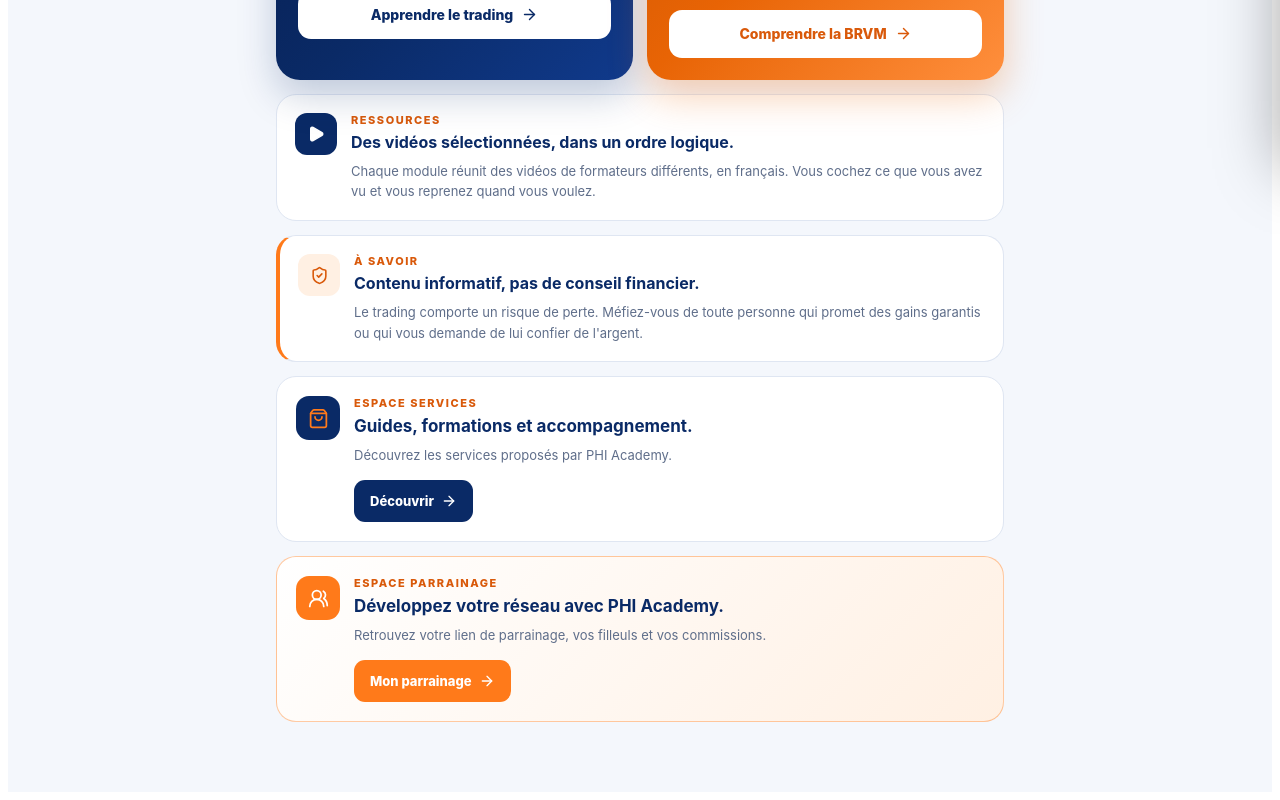
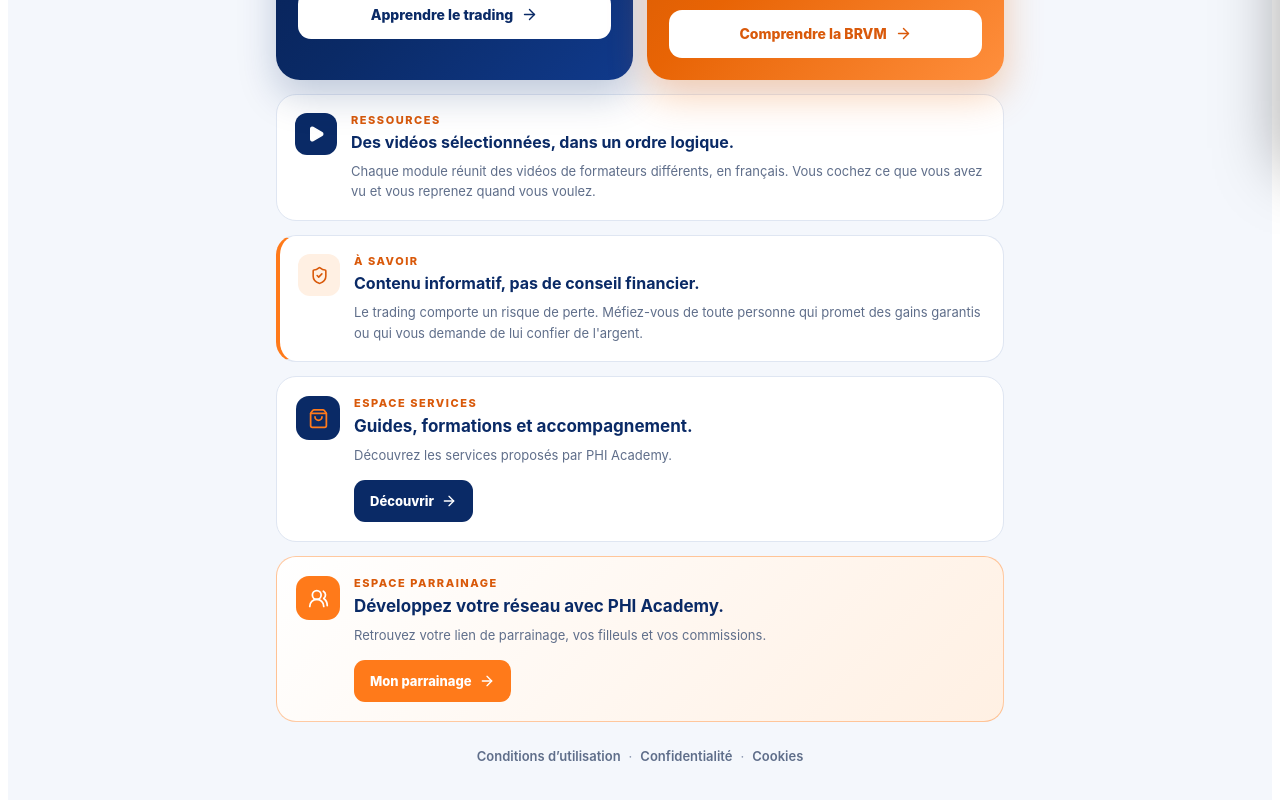
Before and after one commit to PHI-Agencies/Phiacademy, a React (Vite) app: page / in a window 1280 px wide. Shown: the part 631-1431 px from the top of the page. Built offline with nearby package versions, Linux system fonts and the light colour scheme; no server answers.

Commit message:
Add legal links and styles to Home component
Added legal links section with styling for better accessibility.

```diff
--- a/src/pages/Home.jsx
+++ b/src/pages/Home.jsx
@@ -10,7 +10,7 @@ import {
   UsersRound,
 } from "lucide-react";
 
-import { useNavigate } from "react-router-dom";
+import { Link, useNavigate } from "react-router-dom";
 
 import Navbar from "../components/Navbar";
 import { TRACKS } from "../data/cursusData";
@@ -193,6 +193,14 @@ function Home() {
             </button>
           </div>
         </section>
+
+        <p className="legal-links">
+          <Link to="/conditions">Conditions d’utilisation</Link>
+          <span>·</span>
+          <Link to="/confidentialite">Confidentialité</Link>
+          <span>·</span>
+          <Link to="/confidentialite#cookies">Cookies</Link>
+        </p>
       </main>
 
       {/* ===== MENU DU BAS (téléphone) ===== */}
@@ -631,6 +639,28 @@ function Home() {
           background: var(--orange);
         }
 
+
+        .legal-links {
+          display: flex;
+          justify-content: center;
+          flex-wrap: wrap;
+          gap: 8px;
+          margin: 26px 0 0;
+          font-size: 13px;
+          color: #8794AD;
+        }
+
+        .legal-links a {
+          color: #5F6E8A;
+          text-decoration: none;
+          font-weight: 600;
+        }
+
+        .legal-links a:hover {
+          color: #103A8C;
+          text-decoration: underline;
+        }
+
         /* ===== TABLETTE / ORDINATEUR ===== */
 
         @media (min-width: 768px) {
```
